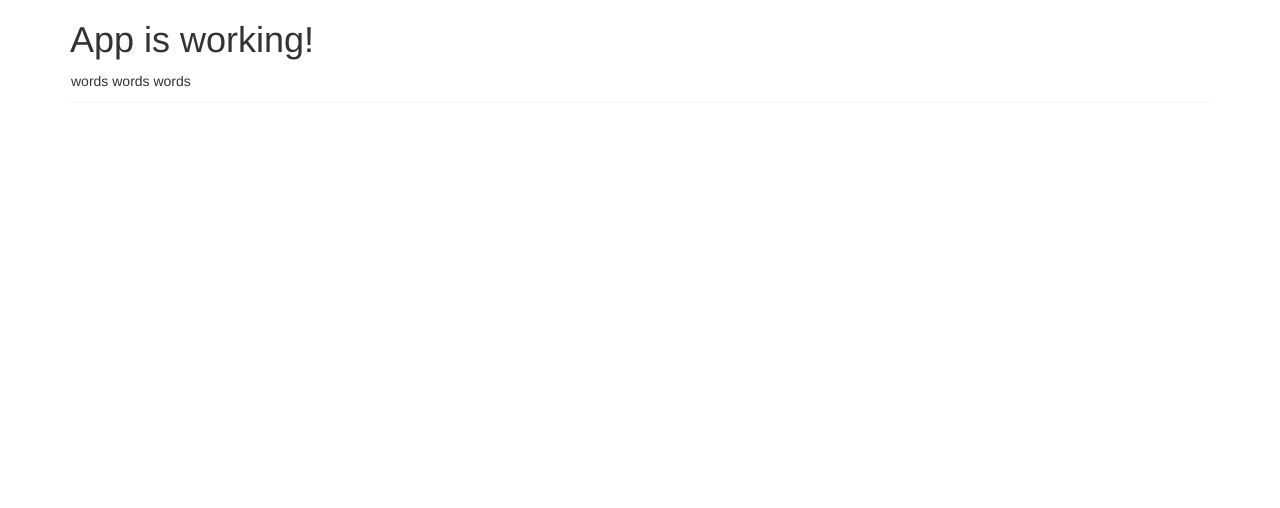
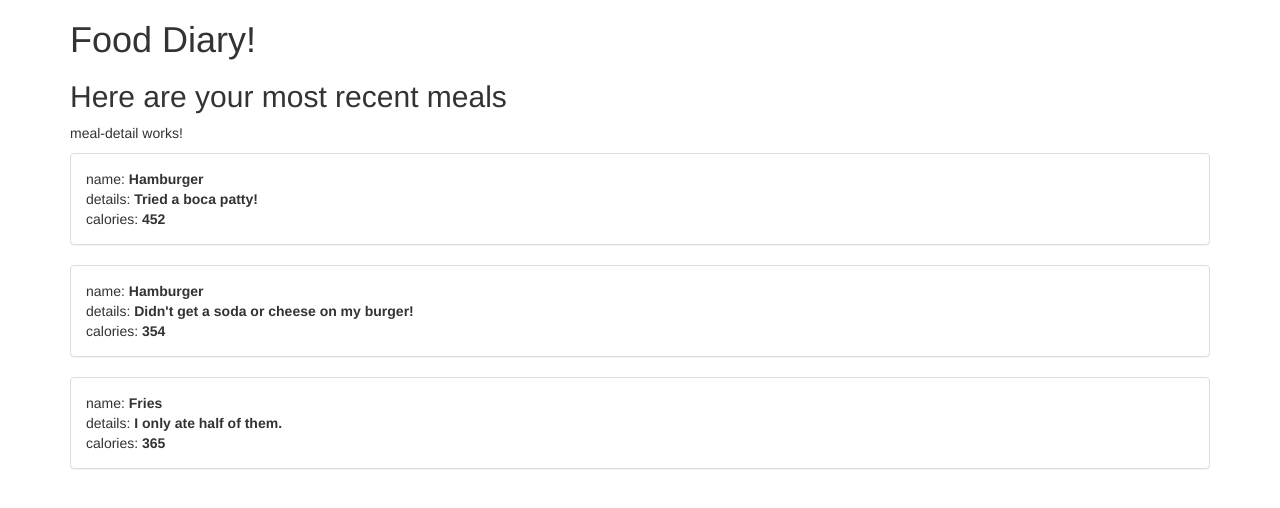
Before and after one commit to Xesme/meal-tracker, an Angular app: page / in a window 1280 px wide. Shown: the top 508 px of the page. Built offline with nearby package versions, Linux system fonts and the light colour scheme.

Commit message:
add model.ts file so all components have accesss, create new component for meal-details, create a ngFor loop for displaying details of meals

```diff
--- a/src/app/app.component.html
+++ b/src/app/app.component.html
@@ -1,6 +1,5 @@
 <div class="container">
-  <h1>App is working!</h1>
-  <div class="panel">
-    <p>words words words</p>
-  </div>
+  <h1>Food Diary!</h1>
+  <h2>Here are your most recent meals</h2>
+  <app-meal-detail></app-meal-detail>
 </div>
--- a/src/app/app.component.ts
+++ b/src/app/app.component.ts
@@ -1,4 +1,5 @@
 import { Component } from '@angular/core';
+import { Meal } from './meal.model';
 
 @Component({
   selector: 'app-root',
@@ -6,14 +7,5 @@ import { Component } from '@angular/core';
   styleUrls: ['./app.component.css']
 })
 export class AppComponent {
-  title = 'Meals!';
-  meals: Meal[] = [
-    new Meal("Hamburger", "Tried a boca patty!", 452),
-    new Meal("Hamburger", "Didn't get a soda or cheese on my burger!", 354),
-    new Meal("Fries", "I only ate half of them.", 365)
-  ];
 
 }
-export class Meal {
-  constructor(public name: string, public details: string, public calories: number) { }
-}
--- a/src/app/app.module.ts
+++ b/src/app/app.module.ts
@@ -4,10 +4,12 @@ import { FormsModule } from '@angular/forms';
 import { HttpModule } from '@angular/http';
 
 import { AppComponent } from './app.component';
+import { MealDetailComponent } from './meal-detail/meal-detail.component';
 
 @NgModule({
   declarations: [
-    AppComponent
+    AppComponent,
+    MealDetailComponent
   ],
   imports: [
     BrowserModule,
--- /dev/null
+++ b/src/app/meal-detail/meal-detail.component.html
@@ -0,0 +1,12 @@
+<p>
+  meal-detail works!
+</p>
+<div *ngFor="let meal of meals" class="panels">
+  <div class="panel panel-default">
+    <div class="panel-body">
+      <li>name: <strong>{{meal.name}}</strong></li>
+      <li>details: <strong>{{meal.details}}</strong></li>
+      <li>calories: <strong>{{meal.calories}}</strong></li>
+    </div>
+  </div>
+</div>
--- /dev/null
+++ b/src/app/meal-detail/meal-detail.component.ts
@@ -0,0 +1,24 @@
+import { Component, OnInit } from '@angular/core';
+import { AppComponent } from './../app.component';
+import { Meal } from './../meal.model';
+
+
+@Component({
+  selector: 'app-meal-detail',
+  templateUrl: './meal-detail.component.html',
+  styleUrls: ['./meal-detail.component.css']
+})
+export class MealDetailComponent{
+
+  ngOnInit() {
+  }
+
+  title = 'Meals!';
+  meals: Meal[] = [
+    new Meal("Hamburger", "Tried a boca patty!", 452),
+    new Meal("Hamburger", "Didn't get a soda or cheese on my burger!", 354),
+    new Meal("Fries", "I only ate half of them.", 365)
+  ];
+
+
+}
--- /dev/null
+++ b/src/app/meal.model.ts
@@ -0,0 +1,3 @@
+export class Meal {
+  constructor(public name: string, public details: string, public calories: number) { }
+}
--- a/src/styles.css
+++ b/src/styles.css
@@ -1 +1,4 @@
 /* You can add global styles to this file, and also import other style files */
+li {
+  list-style: none;
+}
```
Also changed, not shown: src/app/meal-detail/meal-detail.component.css (added), 2 other files (tests, documents, lock files or other folders).
